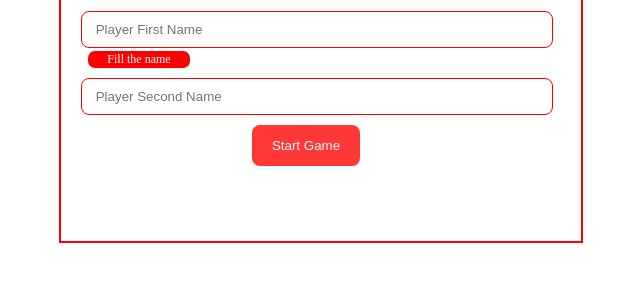
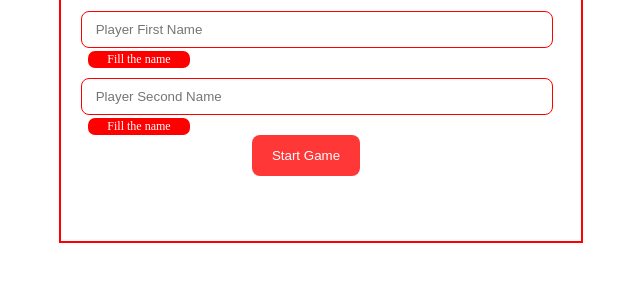
Before and after one commit to mahendrap13/DiceGmae, a plain HTML site: page index.html in a window 1280 px wide. Both pictures are taken after a click on the button "Start Game". Shown: the part 139-420 px from the top of the page, without its empty margins (319-959 px from the left). Drawn offline with Linux system fonts and the light colour scheme.

Commit message:
Update index.html

```diff
--- a/index.html
+++ b/index.html
@@ -149,7 +149,7 @@
             <input type="text" name="" placeholder=" Player First Name" id="player1">
             <p class="error" id="num1">Fill the name</p>
             <input type="text" name="" placeholder=" Player Second Name" id="player2">
-            <p class="error" id="num1">Fill the name</p>
+            <p class="error" id="num2">Fill the name</p>
             <button onclick="error(),fun()">Start Game</button>
         </div>
     </div>
```
